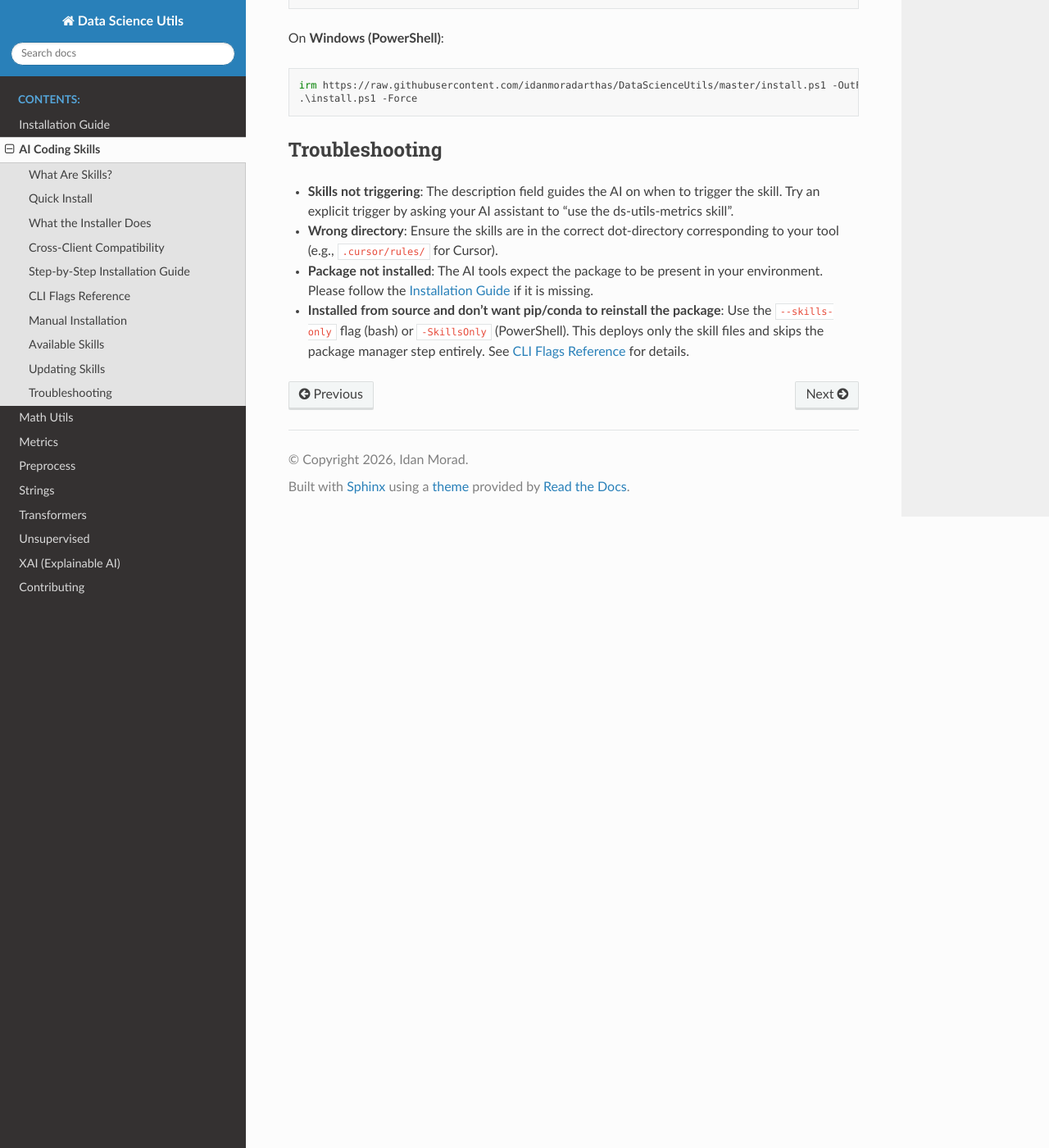
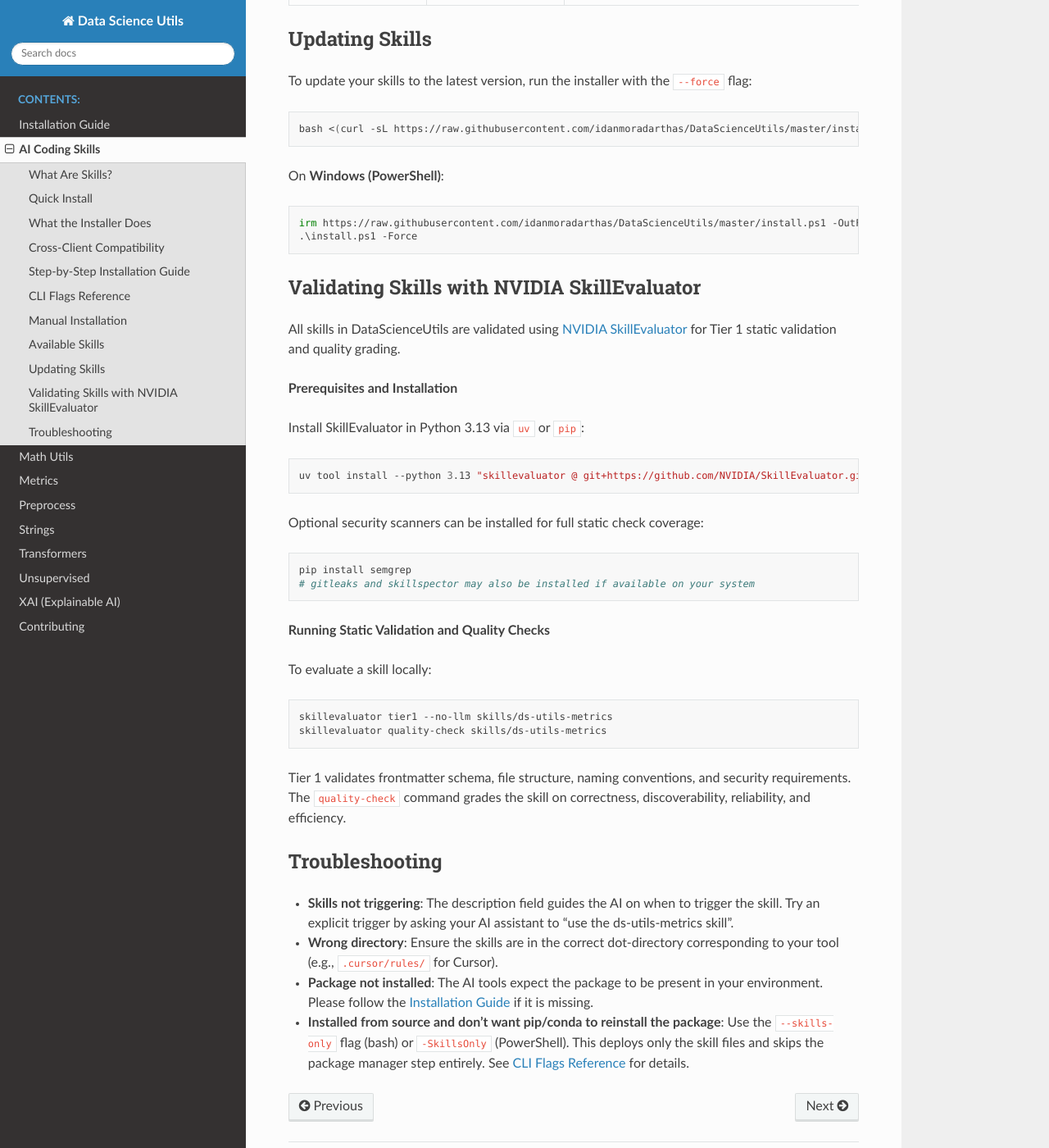
Before and after one commit to idanmoradarthas/DataScienceUtils, a Sphinx documentation site: the page built from docs/source/ai_skills.rst, in a window 1280 px wide and 1400 px high, scrolled down 10666 px. Shown: the whole window at 82% size. Built offline with Sphinx 7.4.7 and the Read the Docs theme 3.1.0, drawn with Linux system fonts in a browser that asks for light colours; some of the changed text lies outside the part shown.

Commit message:
Address review findings: install.ps1, CI leak, rst docs, and signature testing
Co-authored-by: idanmoradarthas <14873156+idanmoradarthas@users.noreply.github.com>

```diff
--- a/docs/source/ai_skills.rst
+++ b/docs/source/ai_skills.rst
@@ -496,29 +496,42 @@ and place them in the paths below. Installing to ``.agents/skills/`` is
 recommended as a baseline — it ensures skills are discoverable by any
 present or future `Agent Skills <https://agentskills.io>`_-compatible tool.
 For instructions on validating and testing skills with NVIDIA SkillEvaluator,
-see the `Agent Skills Evaluation Guide <https://github.com/idanmoradarthas/DataScienceUtils/blob/master/skills/README.md>`_.
+see the :ref:`Validating Skills with NVIDIA SkillEvaluator` section below.
 
 * **Cross-client (recommended)**:
-  - ``.agents/skills/ds-utils-<module>/SKILL.md``
-  - ``.agents/skills/ds-utils-<module>/references/api_reference.md``
+
+  * ``.agents/skills/ds-utils-<module>/SKILL.md``
+  * ``.agents/skills/ds-utils-<module>/references/api_reference.md``
+
 * **Claude Code**:
-  - ``.claude/skills/ds-utils-<module>/SKILL.md``
-  - ``.claude/skills/ds-utils-<module>/references/api_reference.md``
+
+  * ``.claude/skills/ds-utils-<module>/SKILL.md``
+  * ``.claude/skills/ds-utils-<module>/references/api_reference.md``
+
 * **Cursor**:
-  - ``.cursor/rules/ds-utils-<module>/SKILL.md``
-  - ``.cursor/rules/ds-utils-<module>/references/api_reference.md``
+
+  * ``.cursor/rules/ds-utils-<module>/SKILL.md``
+  * ``.cursor/rules/ds-utils-<module>/references/api_reference.md``
+
 * **GitHub Copilot**:
-  - ``.github/instructions/ds-utils-<module>/SKILL.md``
-  - ``.github/instructions/ds-utils-<module>/references/api_reference.md``
+
+  * ``.github/instructions/ds-utils-<module>/SKILL.md``
+  * ``.github/instructions/ds-utils-<module>/references/api_reference.md``
+
 * **Gemini CLI**:
-  - ``.gemini/skills/ds-utils-<module>/SKILL.md``
-  - ``.gemini/skills/ds-utils-<module>/references/api_reference.md``
+
+  * ``.gemini/skills/ds-utils-<module>/SKILL.md``
+  * ``.gemini/skills/ds-utils-<module>/references/api_reference.md``
+
 * **Antigravity (project)**:
-  - ``.agents/skills/ds-utils-<module>/SKILL.md``
-  - ``.agents/skills/ds-utils-<module>/references/api_reference.md``
+
+  * ``.agents/skills/ds-utils-<module>/SKILL.md``
+  * ``.agents/skills/ds-utils-<module>/references/api_reference.md``
+
 * **Antigravity (global)**:
-  - ``~/.gemini/antigravity/skills/ds-utils-<module>/SKILL.md``
-  - ``~/.gemini/antigravity/skills/ds-utils-<module>/references/api_reference.md``
+
+  * ``~/.gemini/antigravity/skills/ds-utils-<module>/SKILL.md``
+  * ``~/.gemini/antigravity/skills/ds-utils-<module>/references/api_reference.md``
 
 Available Skills
 ----------------
@@ -564,6 +577,39 @@ On **Windows (PowerShell)**:
     irm https://raw.githubusercontent.com/idanmoradarthas/DataScienceUtils/master/install.ps1 -OutFile install.ps1
     .\install.ps1 -Force
 
+.. _Validating Skills with NVIDIA SkillEvaluator:
+
+Validating Skills with NVIDIA SkillEvaluator
+--------------------------------------------
+
+All skills in DataScienceUtils are validated using `NVIDIA SkillEvaluator <https://github.com/NVIDIA/SkillEvaluator>`_ for Tier 1 static validation and quality grading.
+
+**Prerequisites and Installation**
+
+Install SkillEvaluator in Python 3.13 via ``uv`` or ``pip``:
+
+.. code-block:: bash
+
+    uv tool install --python 3.13 "skillevaluator @ git+https://github.com/NVIDIA/SkillEvaluator.git"
+
+Optional security scanners can be installed for full static check coverage:
+
+.. code-block:: bash
+
+    pip install semgrep
+    # gitleaks and skillspector may also be installed if available on your system
+
+**Running Static Validation and Quality Checks**
+
+To evaluate a skill locally:
+
+.. code-block:: bash
+
+    skillevaluator tier1 --no-llm skills/ds-utils-metrics
+    skillevaluator quality-check skills/ds-utils-metrics
+
+Tier 1 validates frontmatter schema, file structure, naming conventions, and security requirements. The ``quality-check`` command grades the skill on correctness, discoverability, reliability, and efficiency.
+
 Troubleshooting
 ---------------
 * **Skills not triggering**: The description field guides the AI on when to trigger the skill. Try an explicit trigger by asking your AI assistant to "use the ds-utils-metrics skill".
```
Also changed, not shown: skills/ds-utils-metrics/references/api_reference.md (+2 -3 lines), 5 other files.
